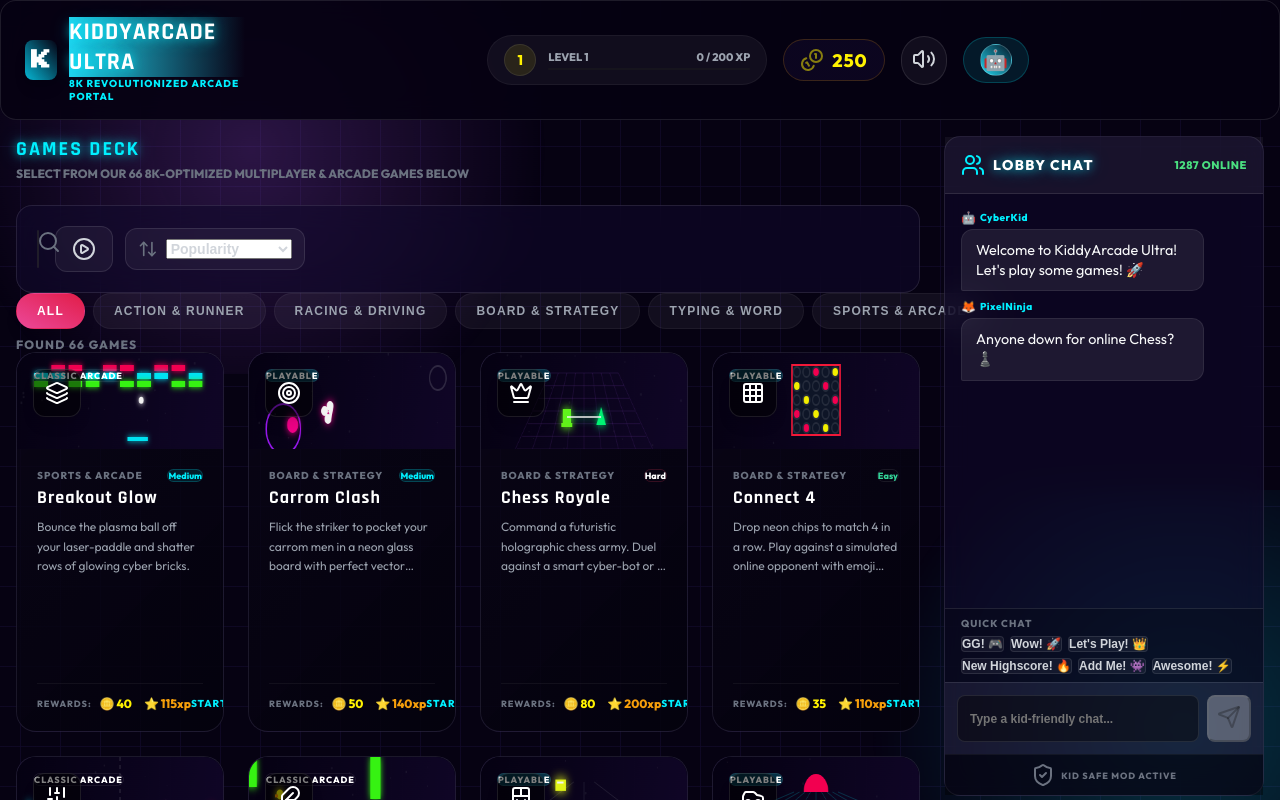
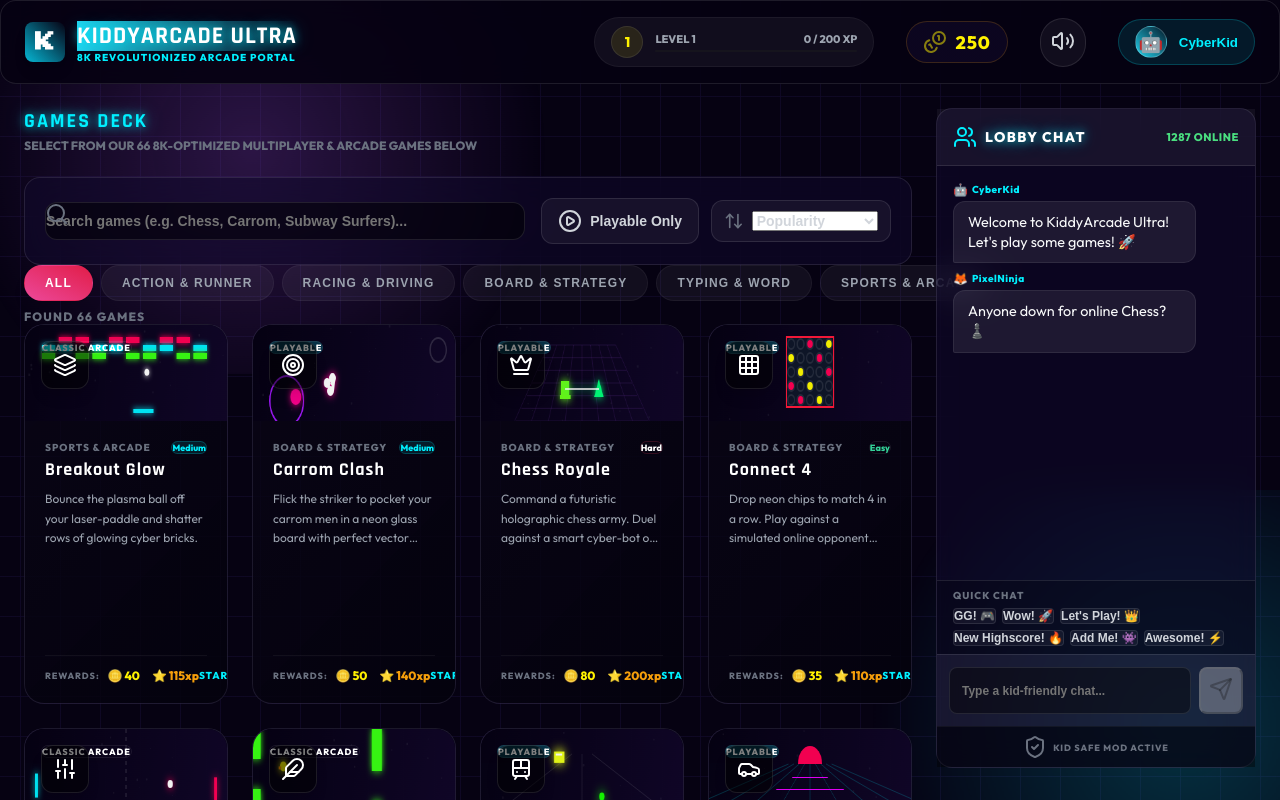
Before and after one commit to AbhayPotle/GAMING-, a React (Vite) app: page / in a window 1280 px wide. Shown: the top 800 px of the page. Built offline with nearby package versions, Linux system fonts and the light colour scheme.

Commit message:
fix: resolve layout squeezing on mobile viewports and fix runtime Javascript errors in MetroSurfer, NeonRider, TypeStorm, Chess, Connect 4, and Carrom

```diff
--- a/src/App.jsx
+++ b/src/App.jsx
@@ -75,9 +75,9 @@ export default function App() {
       />
 
       {/* Main Layout Area */}
-      <main className="flex-1 flex flex-col lg:flex-row gap-6 p-4 lg:p-6 w-full max-w-1600 mx-auto">
+      <main className="flex-1 main-content-layout w-full max-w-1600 mx-auto">
         {/* Games Section */}
-        <div className="flex-1">
+        <div className="games-section-wrapper">
           <div className="mb-6">
             <h2 className="text-xl font-bold tracking-widest text-cyan-400 mb-1 uppercase text-glow-cyan">GAMES DECK</h2>
             <p className="text-xs text-gray-500 font-bold uppercase">Select from our 66 8K-optimized multiplayer & arcade games below</p>
--- a/src/components/ArcadeCabin.jsx
+++ b/src/components/ArcadeCabin.jsx
@@ -144,7 +144,7 @@ export default function ArcadeCabin({ game, onClose, onGameComplete }) {
 
       // Simulator dashboard screen
       return (
-        <div className="absolute inset-0 flex flex-col md:flex-row bg-slate-950 p-6 gap-6 overflow-y-auto">
+        <div className="absolute inset-0 simulator-dashboard-layout bg-slate-950 p-6 gap-6 overflow-y-auto">
           {/* Simulator Controls & Upgrades */}
           <div className="flex-1 flex flex-col justify-between space-y-4">
             <div>
@@ -282,7 +282,7 @@ export default function ArcadeCabin({ game, onClose, onGameComplete }) {
             </div>
           </div>
 
-          <div className="hidden sm:flex flex-col items-center">
+          <div className="flex-col items-center hide-on-mobile-flex">
             <div className="flex gap-4">
               <div className="w-3.5 h-3.5 rounded-full bg-cyan-500 animate-pulse"></div>
               <div className="w-3.5 h-3.5 rounded-full bg-pink-500 animate-pulse"></div>
--- a/src/components/GameGrid.jsx
+++ b/src/components/GameGrid.jsx
@@ -51,9 +51,9 @@ export default function GameGrid({ games, onSelectGame }) {
   return (
     <div className="flex-1 space-y-6">
       {/* Search and Filter Controls */}
-      <div className="glass-panel p-5 border border-white/10 flex flex-col md:flex-row items-center gap-4">
+      <div className="glass-panel p-5 border border-white/10 grid-controls-panel">
         {/* Search Bar */}
-        <div className="relative w-full md:flex-1">
+        <div className="search-input-wrapper">
           <Search className="absolute left-3.5 top-3 w-5 h-5 text-gray-500" />
           <input
             type="text"
@@ -65,19 +65,19 @@ export default function GameGrid({ games, onSelectGame }) {
         </div>
 
         {/* Action Controls */}
-        <div className="flex flex-wrap items-center gap-3 w-full md:w-auto">
+        <div className="grid-actions-wrapper">
           {/* Playable Toggle */}
           <button
             onClick={handleTogglePlayable}
             className={`flex items-center gap-2 px-4 py-2.5 rounded-xl border text-sm font-bold transition-all ${
               playableOnly
-                ? 'bg-cyan-500/10 border-cyan-400 text-cyan-400 shadow-[0_0_10px_rgba(0,240,255,0.15)]'
+                ? 'bg-cyan-500/10 border-cyan-400 text-cyan-400 shadow-cyan-sm'
                 : 'bg-white/5 border-white/10 hover:border-white/20 text-gray-300'
             }`}
           >
             <PlayCircle className="w-4 h-4" />
-            <span className="hidden sm:inline">Playable Only</span>
-            <span className="sm:hidden">Playable</span>
+            <span className="hide-on-mobile">Playable Only</span>
+            <span className="show-on-mobile">Playable</span>
           </button>
 
           {/* Sort Selector */}
@@ -122,7 +122,7 @@ export default function GameGrid({ games, onSelectGame }) {
 
       {/* Games Grid */}
       {filteredGames.length > 0 ? (
-        <div className="grid grid-cols-1 sm:grid-cols-2 md:grid-cols-3 xl:grid-cols-4 gap-6">
+        <div className="games-grid-layout">
           {filteredGames.map((game) => (
             <GameCard
               key={game.id}
--- a/src/components/Navbar.jsx
+++ b/src/components/Navbar.jsx
@@ -17,7 +17,7 @@ export default function Navbar({ profile, setProfile, xp, level, coins, openProf
   const xpPercentage = Math.min(100, (xp / xpNeeded) * 100);
 
   return (
-    <nav className="glass-panel w-full px-6 py-4 flex flex-col md:flex-row items-center justify-between gap-4 border-b border-white/10 sticky top-0 z-40 bg-opacity-90">
+    <nav className="glass-panel navbar-layout w-full border-b border-white/10 sticky top-0 z-40 bg-opacity-90">
       {/* Title Logo */}
       <div className="flex items-center gap-3">
         <div className="w-10 h-10 rounded-lg bg-gradient-to-tr from-cyan-500 to-pink-500 flex items-center justify-center shadow-lg shadow-cyan-500/20">
@@ -32,7 +32,7 @@ export default function Navbar({ profile, setProfile, xp, level, coins, openProf
       </div>
 
       {/* Stats and User Controls */}
-      <div className="flex flex-wrap items-center gap-4 md:gap-8 justify-center w-full md:w-auto">
+      <div className="navbar-controls-wrapper">
         {/* XP Level Bar */}
         <div className="flex items-center gap-3 bg-white/5 px-4 py-2 rounded-full border border-white/5 w-full navbar-level-bar">
           <div className="flex items-center justify-center w-8 h-8 rounded-full bg-yellow-400/10 text-yellow-400 border border-yellow-400/20">
@@ -82,7 +82,7 @@ export default function Navbar({ profile, setProfile, xp, level, coins, openProf
               <User className="w-4 h-4" />
             )}
           </div>
-          <span className="font-bold hidden sm:inline gamer-tag-text truncate">{profile.gamerTag}</span>
+          <span className="font-bold gamer-tag-text truncate hide-on-mobile">{profile.gamerTag}</span>
         </button>
       </div>
     </nav>
--- a/src/games/Carrom.jsx
+++ b/src/games/Carrom.jsx
@@ -13,6 +13,7 @@ export default function Carrom({ onComplete, onQuit }) {
   const [strikerX, setStrikerX] = useState(200);
   const [power, setPower] = useState(0);
   const [isCharging, setIsCharging] = useState(false);
+  const [canAim, setCanAim] = useState(true);
 
   const stateRef = useRef({
     striker: { x: 200, y: 340, vx: 0, vy: 0, r: 15, mass: 2.5, color: '#00f0ff', isStriker: true },
@@ -31,6 +32,7 @@ export default function Carrom({ onComplete, onQuit }) {
     setGameOver(false);
     setPower(0);
     setIsCharging(false);
+    setCanAim(true);
 
     const size = stateRef.current.boardSize;
     stateRef.current.striker = { x: size / 2, y: size - 60, vx: 0, vy: 0, r: 16, mass: 3, color: '#00f0ff', isStriker: true };
@@ -215,12 +217,14 @@ export default function Carrom({ onComplete, onQuit }) {
           state.striker.x = size / 2;
           state.striker.y = size - 60;
           state.isAiming = true;
+          setCanAim(true);
         }
       });
 
       // If everything stops, return to aiming state
       if (!anyMoving && !state.isAiming) {
         state.isAiming = true;
+        setCanAim(true);
         state.striker.x = strikerX;
         state.striker.y = size - 60;
         state.striker.vx = 0;
@@ -428,7 +432,7 @@ export default function Carrom({ onComplete, onQuit }) {
 
   // Charging controls
   const handleAimMouseDown = () => {
-    if (!stateRef.current.isAiming || gameOver) return;
+    if (!canAim || gameOver) return;
     setIsCharging(true);
     setPower(0);
   };
@@ -455,6 +459,7 @@ export default function Carrom({ onComplete, onQuit }) {
     // Shoot the striker
     const state = stateRef.current;
     state.isAiming = false;
+    setCanAim(false);
 
     const force = Math.max(2, power) * 1.5;
     state.striker.vx = Math.cos(aimAngle) * force;
@@ -473,7 +478,7 @@ export default function Carrom({ onComplete, onQuit }) {
         </div>
         <div className="text-cyan-400 font-extrabold uppercase tracking-widest flex items-center gap-1.5">
           <Target className="w-4 h-4 text-cyan-400" />
-          {stateRef.current.isAiming ? "PLACE STRIKER & FIRE!" : "WAIT FOR PIECES TO SETTLE"}
+          {canAim ? "PLACE STRIKER & FIRE!" : "WAIT FOR PIECES TO SETTLE"}
         </div>
         <div className="text-pink-500 font-bold uppercase tracking-wider">SCORE: {score}</div>
       </div>
@@ -499,7 +504,7 @@ export default function Carrom({ onComplete, onQuit }) {
             </div>
 
             {/* Controls Drawer */}
-            {stateRef.current.isAiming && (
+            {canAim && (
               <div className="w-full space-y-3 bg-white/5 border border-white/5 p-3 rounded-xl">
                 {/* Horizontal Baseline position */}
                 <div className="flex items-center gap-3">
--- a/src/games/Chess.jsx
+++ b/src/games/Chess.jsx
@@ -21,6 +21,11 @@ const PIECE_SYMBOLS = {
 
 const PIECE_NAMES = {
   r: 'Rook', n: 'Knight', b: 'Bishop', q: 'Queen', k: 'King', p: 'Pawn'
+};
+
+// Helper defined outside component to satisfy React purity check rules
+const getRandomItem = (arr) => {
+  return arr[Math.floor(Math.random() * arr.length)];
 };
 
 export default function Chess({ onComplete, onQuit }) {
@@ -204,9 +209,9 @@ export default function Chess({ onComplete, onQuit }) {
       chosenMove = kingCaptures[0];
     } else if (captures.length > 0) {
       // Pick random capture
-      chosenMove = captures[Math.floor(Math.random() * captures.length)];
+      chosenMove = getRandomItem(captures);
     } else {
-      chosenMove = allMoves[Math.floor(Math.random() * allMoves.length)];
+      chosenMove = getRandomItem(allMoves);
     }
 
     const updatedBoard = currentBoard.map(row => [...row]);
--- a/src/games/Connect4.jsx
+++ b/src/games/Connect4.jsx
@@ -5,6 +5,11 @@ import { Play, RotateCcw, User, Cpu, Circle } from 'lucide-react';
 
 const COLS = 7;
 const ROWS = 6;
+
+// Helper defined outside component to satisfy React purity check rules
+const getRandomItem = (arr) => {
+  return arr[Math.floor(Math.random() * arr.length)];
+};
 
 export default function Connect4({ onComplete, onQuit }) {
   const [board, setBoard] = useState(Array(ROWS).fill(null).map(() => Array(COLS).fill(null)));
@@ -141,7 +146,7 @@ export default function Connect4({ onComplete, onQuit }) {
 
     if (chosenCol === -1) {
       // Pick random
-      chosenCol = validCols[Math.floor(Math.random() * validCols.length)];
+      chosenCol = getRandomItem(validCols);
     }
 
     const row = getLowestEmptyRow(chosenCol, currentBoard);
@@ -166,7 +171,7 @@ export default function Connect4({ onComplete, onQuit }) {
       "Nice move earlier! 👍",
       "This grid is mine! ♟️"
     ];
-    setBotMessage(reactList[Math.floor(Math.random() * reactList.length)]);
+    setBotMessage(getRandomItem(reactList));
   };
 
   const handleGameOver = (winResult) => {
--- a/src/games/MetroSurfer.jsx
+++ b/src/games/MetroSurfer.jsx
@@ -10,6 +10,7 @@ export default function MetroSurfer({ onComplete, onQuit }) {
   const [coins, setCoins] = useState(0);
   const [gameOver, setGameOver] = useState(false);
   const [distance, setDistance] = useState(0);
+  const [currentSpeed, setCurrentSpeed] = useState(4.5);
 
   const stateRef = useRef({
     playerLane: 1, // 0 = Left, 1 = Middle, 2 = Right
@@ -33,6 +34,7 @@ export default function MetroSurfer({ onComplete, onQuit }) {
     setCoins(0);
     setGameOver(false);
     setDistance(0);
+    setCurrentSpeed(4.5);
 
     stateRef.current = {
       playerLane: 1,
@@ -90,6 +92,7 @@ export default function MetroSurfer({ onComplete, onQuit }) {
     if (!canvas) return;
     const ctx = canvas.getContext('2d');
     let animId;
+    let frame = 0;
 
     // Adjust canvas resolution for 8K sharp renders
     const dpr = window.devicePixelRatio || 1;
@@ -152,6 +155,7 @@ export default function MetroSurfer({ onComplete, onQuit }) {
       state.distanceCount += state.speed * 0.05;
       setDistance(Math.floor(state.distanceCount));
       state.speed = 4.5 + (state.distanceCount / 300);
+      setCurrentSpeed(Math.round(state.speed * 10) / 10);
 
       // Handle Lane interpolation
       const laneDiff = state.targetLane - state.playerLane;
@@ -644,6 +648,7 @@ export default function MetroSurfer({ onComplete, onQuit }) {
     };
 
     const loop = () => {
+      frame++;
       updatePhysics();
       draw();
       animId = requestAnimationFrame(loop);
@@ -663,7 +668,7 @@ export default function MetroSurfer({ onComplete, onQuit }) {
           <span className="text-cyan-400">DISTANCE: 🏃 {distance}m</span>
         </div>
         <div className="flex gap-4">
-          <span className="text-pink-500">SPEED: {Math.round(stateRef.current.speed * 10) / 10}x</span>
+          <span className="text-pink-500">SPEED: {currentSpeed}x</span>
           <span className="text-emerald-400">SCORE: {score + coins * 10}</span>
         </div>
       </div>
--- a/src/games/NeonRider.jsx
+++ b/src/games/NeonRider.jsx
@@ -82,6 +82,7 @@ export default function NeonRider({ onComplete, onQuit }) {
     if (!canvas) return;
     const ctx = canvas.getContext('2d');
     let animId;
+    let frame = 0;
 
     const dpr = window.devicePixelRatio || 1;
     const rect = canvas.getBoundingClientRect();
@@ -604,6 +605,7 @@ export default function NeonRider({ onComplete, onQuit }) {
     };
 
     const loop = () => {
+      frame++;
       updatePhysics();
       draw();
       animId = requestAnimationFrame(loop);
--- a/src/games/TypeStorm.jsx
+++ b/src/games/TypeStorm.jsx
@@ -30,6 +30,21 @@ export default function TypeStorm({ onComplete, onQuit }) {
     activeTarget: null,
     laserBeam: null
   });
+
+  const spawnParticles = (x, y, color) => {
+    for (let i = 0; i < 15; i++) {
+      gameStateRef.current.particles.push({
+        x,
+        y,
+        vx: (Math.random() - 0.5) * 6,
+        vy: (Math.random() - 0.5) * 6,
+        radius: Math.random() * 3 + 1.5,
+        color,
+        alpha: 1,
+        life: 0.03 + Math.random() * 0.02
+      });
+    }
+  };
 
   const handleStartGame = () => {
     SoundManager.playClick();
@@ -83,21 +98,6 @@ export default function TypeStorm({ onComplete, onQuit }) {
         speed: 0.6 + currentLevel * 0.15 + Math.random() * 0.3,
         size
       });
-    };
-
-    const spawnParticles = (x, y, color) => {
-      for (let i = 0; i < 15; i++) {
-        gameStateRef.current.particles.push({
-          x,
-          y,
-          vx: (Math.random() - 0.5) * 6,
-          vy: (Math.random() - 0.5) * 6,
-          radius: Math.random() * 3 + 1.5,
-          color,
-          alpha: 1,
-          life: 0.03 + Math.random() * 0.02
-        });
-      }
     };
 
     const updateGame = () => {
--- a/src/index.css
+++ b/src/index.css
@@ -730,3 +730,149 @@ h1, h2, h3, h4, h5, h6 {
 .shadow-pink-md {
   box-shadow: 0 0 15px rgba(255, 0, 127, 0.3);
 }
+
+/* Layout and Responsiveness Classes (replaces fragile Tailwind colon selectors) */
+.main-content-layout {
+  display: flex;
+  flex-direction: column;
+  gap: 1.5rem;
+  padding: 1rem;
+}
+@media (min-width: 1024px) {
+  .main-content-layout {
+    flex-direction: row;
+    padding: 1.5rem;
+  }
+}
+
+.games-section-wrapper {
+  width: 100%;
+  flex: none;
+}
+@media (min-width: 1024px) {
+  .games-section-wrapper {
+    flex: 1 1 0%;
+  }
+}
+
+.navbar-layout {
+  display: flex;
+  flex-direction: column;
+  align-items: center;
+  justify-content: space-between;
+  gap: 1rem;
+  padding: 1rem 1.5rem;
+}
+@media (min-width: 768px) {
+  .navbar-layout {
+    flex-direction: row;
+  }
+}
+
+.navbar-controls-wrapper {
+  display: flex;
+  flex-wrap: wrap;
+  align-items: center;
+  justify-content: center;
+  width: 100%;
+  gap: 1rem;
+}
+@media (min-width: 768px) {
+  .navbar-controls-wrapper {
+    gap: 2rem;
+    width: auto;
+  }
+}
+
+.hide-on-mobile {
+  display: none;
+}
+@media (min-width: 640px) {
+  .hide-on-mobile {
+    display: inline;
+  }
+}
+
+.show-on-mobile {
+  display: inline;
+}
+@media (min-width: 640px) {
+  .show-on-mobile {
+    display: none;
+  }
+}
+
+.grid-controls-panel {
+  display: flex;
+  flex-direction: column;
+  align-items: center;
+  gap: 1rem;
+}
+@media (min-width: 768px) {
+  .grid-controls-panel {
+    flex-direction: row;
+  }
+}
+
+.search-input-wrapper {
+  position: relative;
+  width: 100%;
+}
+@media (min-width: 768px) {
+  .search-input-wrapper {
+    flex: 1 1 0%;
+  }
+}
+
+.grid-actions-wrapper {
+  display: flex;
+  flex-wrap: wrap;
+  align-items: center;
+  gap: 0.75rem;
+  width: 100%;
+}
+@media (min-width: 768px) {
+  .grid-actions-wrapper {
+    width: auto;
+  }
+}
+
+.games-grid-layout {
+  display: grid;
+  grid-template-columns: repeat(1, minmax(0, 1fr));
+  gap: 1.5rem;
+}
+@media (min-width: 640px) {
+  .games-grid-layout {
+    grid-template-columns: repeat(2, minmax(0, 1fr));
+  }
+}
+@media (min-width: 768px) {
+  .games-grid-layout {
+    grid-template-columns: repeat(3, minmax(0, 1fr));
+  }
+}
+@media (min-width: 1280px) {
+  .games-grid-layout {
+    grid-template-columns: repeat(4, minmax(0, 1fr));
+  }
+}
+
+.simulator-dashboard-layout {
+  display: flex;
+  flex-direction: column;
+}
+@media (min-width: 768px) {
+  .simulator-dashboard-layout {
+    flex-direction: row;
+  }
+}
+
+.hide-on-mobile-flex {
+  display: none;
+}
+@media (min-width: 640px) {
+  .hide-on-mobile-flex {
+    display: flex;
+  }
+}
```
